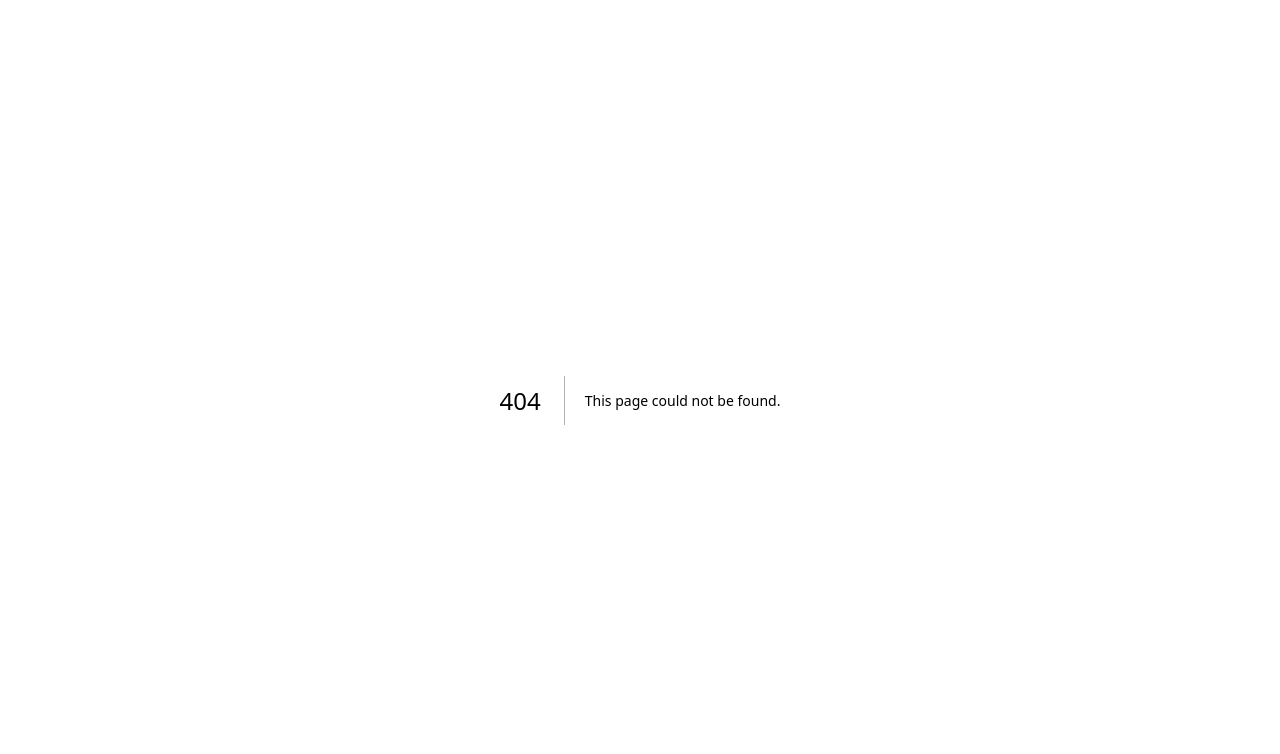
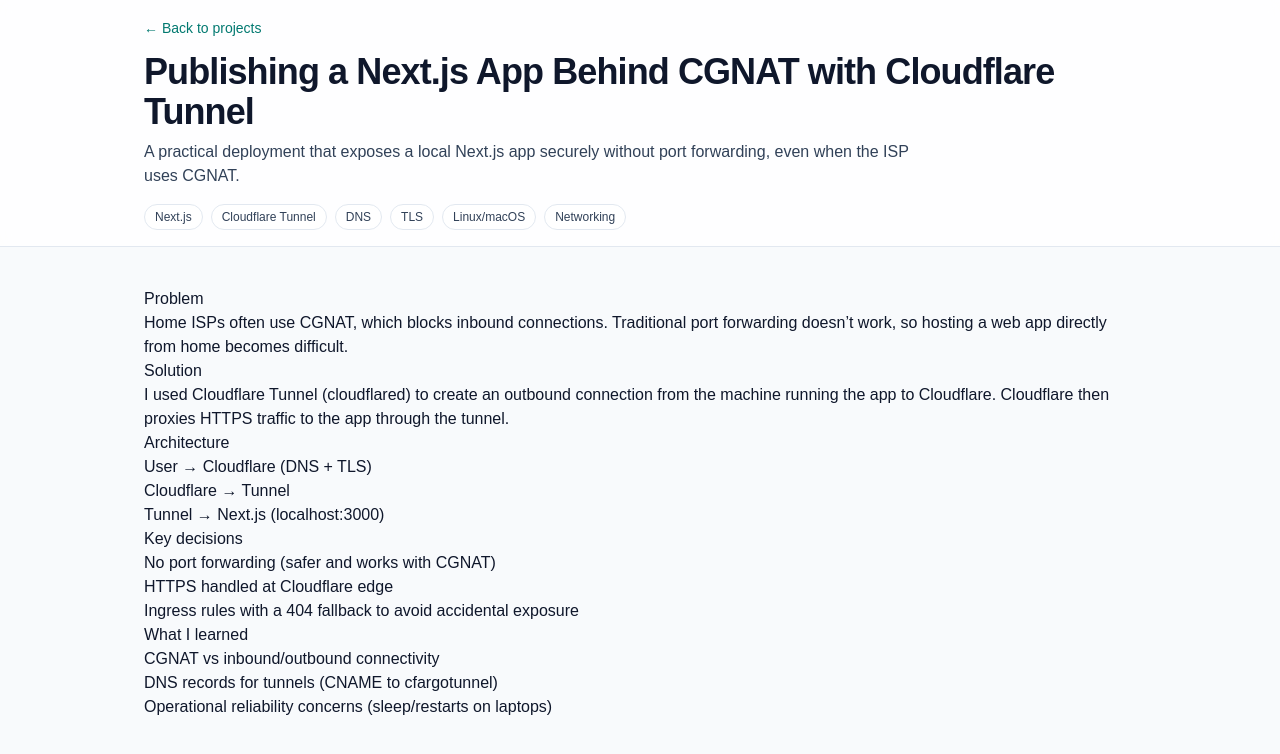
Before and after one commit to eggarcia98/portfolio, a Next.js app: page /projects/cloudflare-tunnel in a window 1280 px wide. Before the commit this address had no page. Shown: the top 754 px of the page. Built offline with nearby package versions, Linux system fonts and the light colour scheme.

Commit message:
Add CloudflareTunnelCaseStudy component for showcasing deployment behind CGNAT

```diff
--- /dev/null
+++ b/src/app/projects/cloudflare-tunnel/page.tsx
@@ -0,0 +1,59 @@
+import { CaseStudy } from "@/components/case-study";
+
+export default function CloudflareTunnelCaseStudy() {
+    return (
+        <CaseStudy
+            title="Publishing a Next.js App Behind CGNAT with Cloudflare Tunnel"
+            subtitle="A practical deployment that exposes a local Next.js app securely without port forwarding, even when the ISP uses CGNAT."
+            stack={[
+                "Next.js",
+                "Cloudflare Tunnel",
+                "DNS",
+                "TLS",
+                "Linux/macOS",
+                "Networking",
+            ]}
+        >
+            <h2>Problem</h2>
+            <p>
+                Home ISPs often use CGNAT, which blocks inbound connections.
+                Traditional port forwarding doesn’t work, so hosting a web app
+                directly from home becomes difficult.
+            </p>
+
+            <h2>Solution</h2>
+            <p>
+                I used Cloudflare Tunnel (cloudflared) to create an outbound
+                connection from the machine running the app to Cloudflare.
+                Cloudflare then proxies HTTPS traffic to the app through the
+                tunnel.
+            </p>
+
+            <h2>Architecture</h2>
+            <ul>
+                <li>User → Cloudflare (DNS + TLS)</li>
+                <li>Cloudflare → Tunnel</li>
+                <li>Tunnel → Next.js (localhost:3000)</li>
+            </ul>
+
+            <h2>Key decisions</h2>
+            <ul>
+                <li>No port forwarding (safer and works with CGNAT)</li>
+                <li>HTTPS handled at Cloudflare edge</li>
+                <li>
+                    Ingress rules with a 404 fallback to avoid accidental
+                    exposure
+                </li>
+            </ul>
+
+            <h2>What I learned</h2>
+            <ul>
+                <li>CGNAT vs inbound/outbound connectivity</li>
+                <li>DNS records for tunnels (CNAME to cfargotunnel)</li>
+                <li>
+                    Operational reliability concerns (sleep/restarts on laptops)
+                </li>
+            </ul>
+        </CaseStudy>
+    );
+}
```
